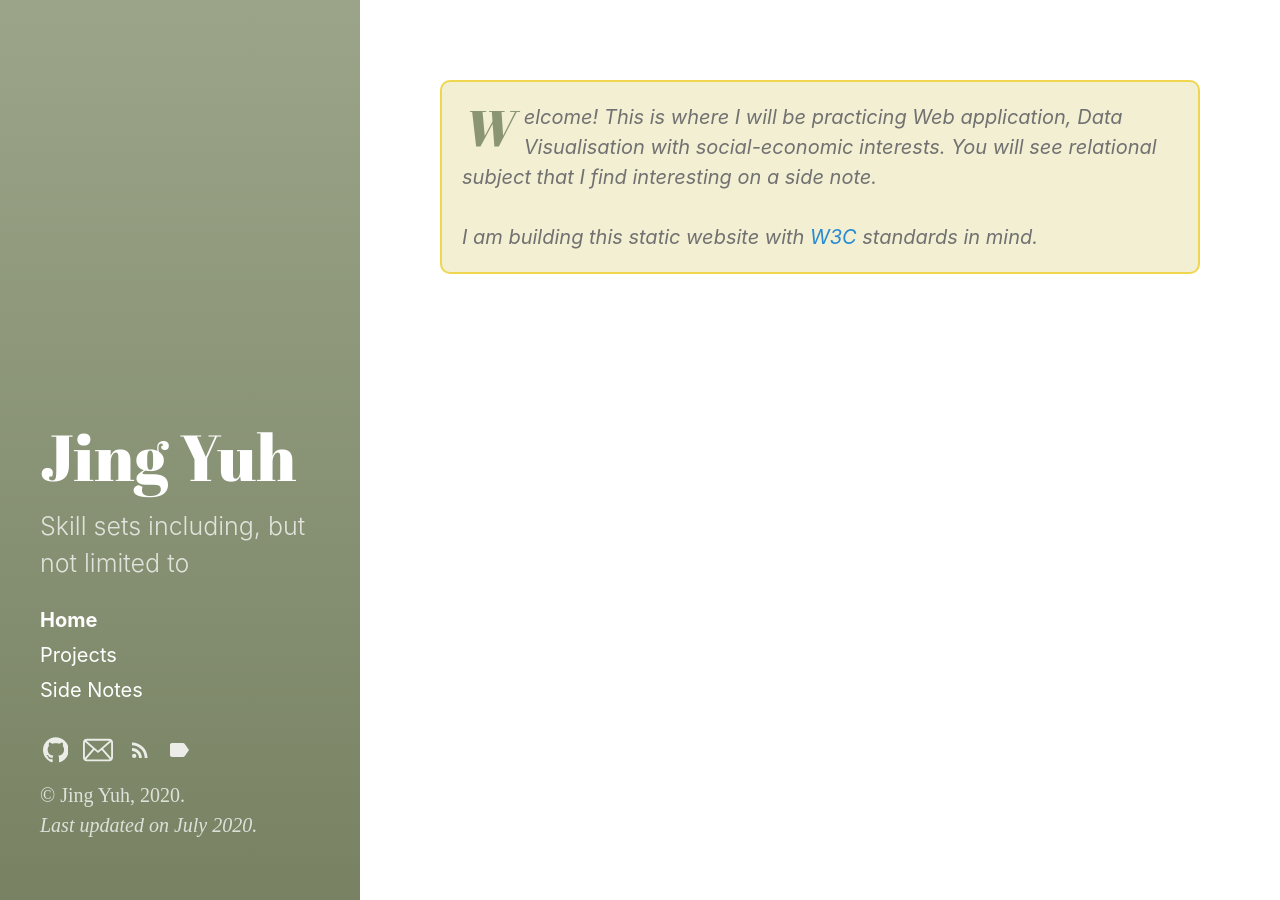
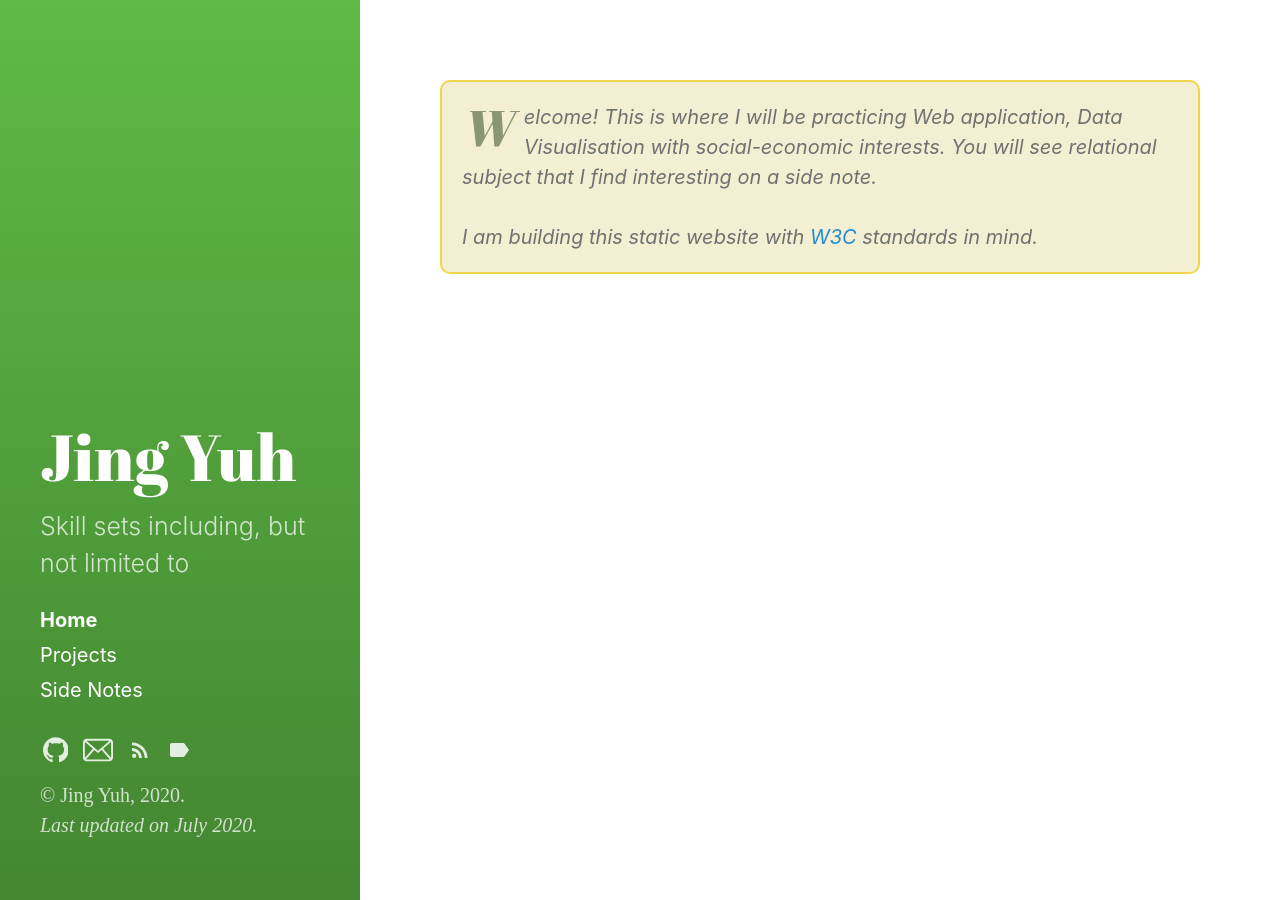
Before and after one commit to jyang123-bit/Website, a Jekyll site: the page built from index.html, in a window 1280 px wide. Built offline with Jekyll 4.4.1, drawn with Linux system fonts in a browser that asks for light colours; the list of posts is cut into pages by our own code.

Commit message:
Update _variables.scss

```diff
--- a/_sass/hydeout/_variables.scss
+++ b/_sass/hydeout/_variables.scss
@@ -42,9 +42,10 @@ $code-font-family: 'Gill Sans','Gill Sans MT',Calibri,sans-serif !default;
 $code-color: #bf616a !default;
 
 // Hyde theming
-$sidebar-bg-color:  #8A9574 !default;
+$sidebar-bg-color:  #51A03B !default;
 //sage theme combination(sage:#8A9574,#f2efd3, neon green#39FF14)
 //maroon theme combination(maroon:#4d0000,#e9e6e0, dark green:#001a0d)
+// green #51A03B
 $sidebar-fg-color: #fff !default;
 $sidebar-sticky: true !default;
 $layout-reverse: false !default;
```
